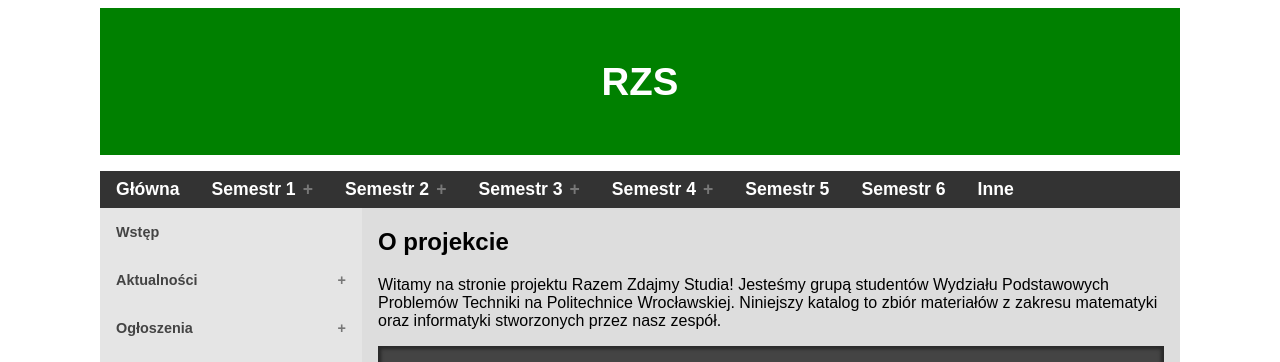
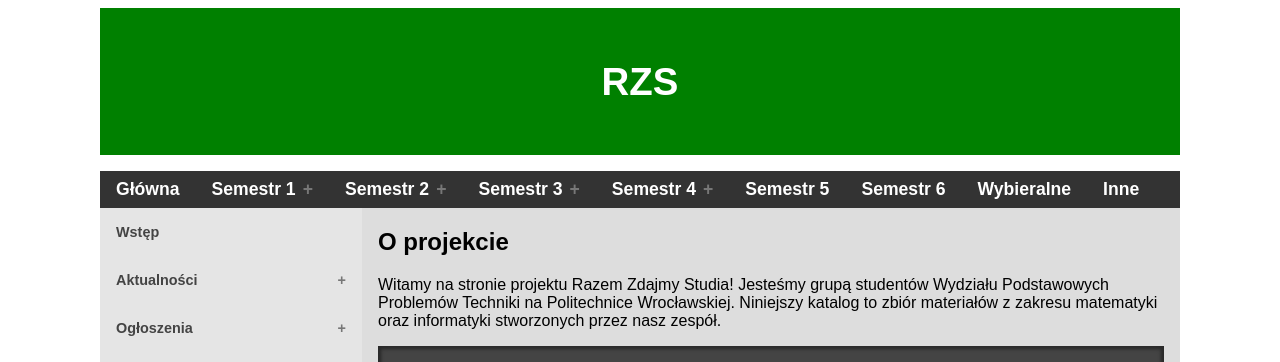
Before and after one commit to rzs-site/rzs-site.github.io, a Jekyll site: the page built from index.md, in a window 1280 px wide. Shown: the top 362 px of the page. Built offline with Jekyll 4.4.1, drawn with Linux system fonts in a browser that asks for light colours; our own code applies the rules of GitHub Pages for plain Markdown files.

Commit message:
Update main_list.yml

```diff
--- a/_data/main_list.yml
+++ b/_data/main_list.yml
@@ -29,4 +29,5 @@ toc:
           url: sems/sem4/zespolone/
     - title: Semestr 5
     - title: Semestr 6
+    - title: Wybieralne
     - title: Inne
```
